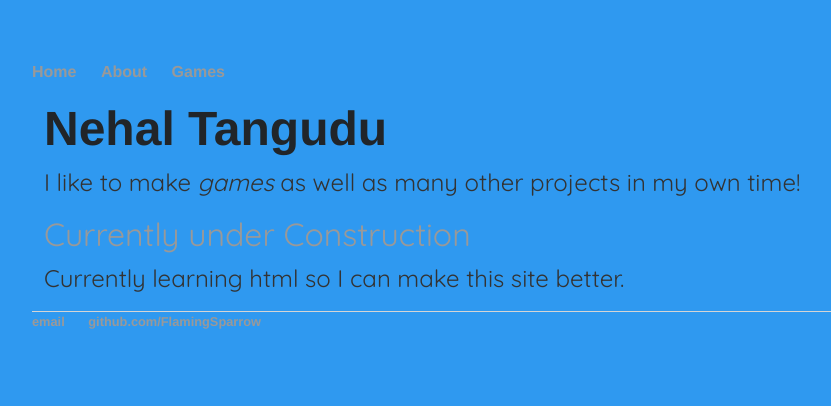
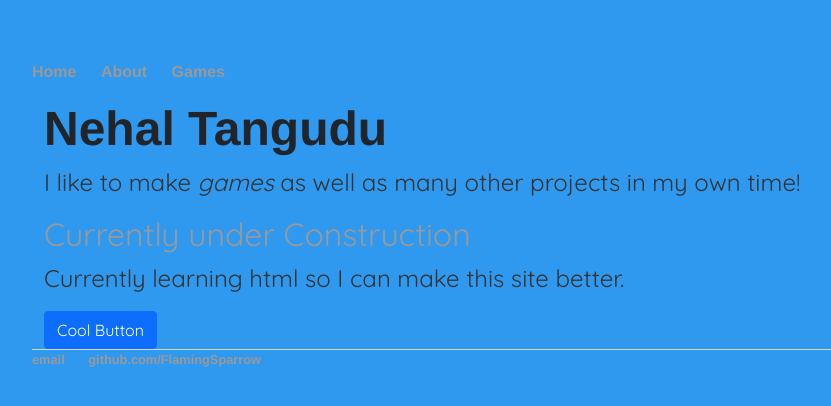
Before and after one commit to FlamingSparrow/flamingsparrow.github.io, a Jekyll site: the page built from index.html, in a window 1280 px wide. Shown: the top 406 px of the page, without its empty margins (160-991 px from the left). Built offline with Jekyll 4.4.1, drawn with Linux system fonts in a browser that asks for light colours.

Commit message:
Update index.html

```diff
--- a/index.html
+++ b/index.html
@@ -10,5 +10,6 @@ title: FlamingSparrow
 
 <body>
 	<p>Currently learning html so I can make this site better.</p>
+	<button type="button" class="btn btn-primary" href="about.html">Cool Button</button>
 	<script src="https://cdn.jsdelivr.net/npm/bootstrap@5.0.2/dist/js/bootstrap.bundle.min.js" integrity="sha384-MrcW6ZMFYlzcLA8Nl+NtUVF0sA7MsXsP1UyJoMp4YLEuNSfAP+JcXn/tWtIaxVXM" crossorigin="anonymous"></script>
 </body>
```
